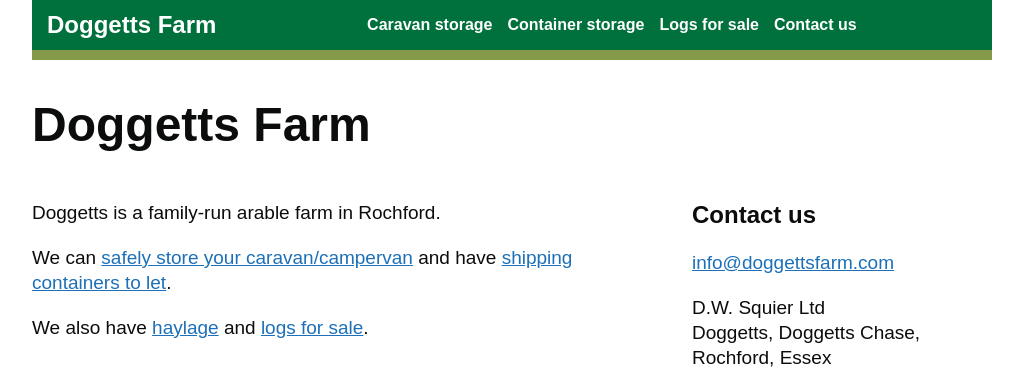
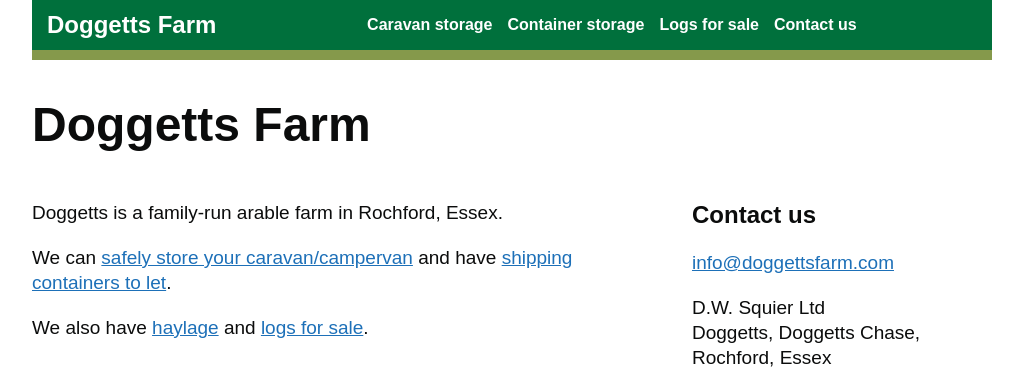
Before and after one commit to doggettsfarm/doggettsfarm.com, a Jekyll site: the page built from index.md, in a window 1280 px wide and 900 px high. Shown: the top 374 px of the window, without its empty margins (128-1151 px from the left). Built offline with Jekyll 4.4.1, drawn with Linux system fonts in a browser that asks for light colours; part of the change alters nothing that is shown.

```diff
--- a/_layouts/home.html
+++ b/_layouts/home.html
@@ -16,3 +16,48 @@ layout: default
   </div>
   {%- include sidebar_nav.html -%}
 </div>
+
+<script type="application/ld+json">
+  {
+    "@context": "https://schema.org",
+    "@type": "LocalBusiness",
+    "image": [
+      "https://www.doggettsfarm.com/assets/combine/combine-1x1.jpg",
+      "https://www.doggettsfarm.com/assets/combine/combine-4x3.jpg",
+      "https://www.doggettsfarm.com/assets/combine/combine-16x9.jpg"
+      ],
+    "@id": "https://www.doggettsfarm.com/",
+    "name": "{{ page.title }}",
+    "text": "{{ site.description || page.description }}",
+    "address": {
+      "@type": "PostalAddress",
+      "streetAddress": "Doggetts, Doggetts Chase",
+      "addressLocality": "Rochford",
+      "addressRegion": "Essex",
+      "postalCode": "SS4 3RN",
+      "addressCountry": "UK"
+    },
+    "email": "info@doggettsfarm.com",
+    "geo": {
+      "@type": "GeoCoordinates",
+      "latitude": 51.595676,
+      "longitude": 0.7137753
+    },
+    "url": "https://www.doggettsfarm.com/",
+    "priceRange": "$$",
+    "openingHoursSpecification": [
+      {
+        "@type": "OpeningHoursSpecification",
+        "dayOfWeek": [
+          "Monday",
+          "Tuesday",
+          "Wednesday",
+          "Thursday",
+          "Friday"
+        ],
+        "opens": "08:00",
+        "closes": "17:00"
+      }
+    ]
+  }
+</script>
--- a/index.md
+++ b/index.md
@@ -8,7 +8,7 @@ hide_breadcrumbs: true
 ---
 
 {:.govuk-body}
-Doggetts is a family-run arable farm in Rochford.
+Doggetts is a family-run arable farm in Rochford, Essex.
 
 {:.govuk-body}
 We can [safely store your caravan/campervan](/caravan-storage) and have [shipping containers to let](container-storage).
```
